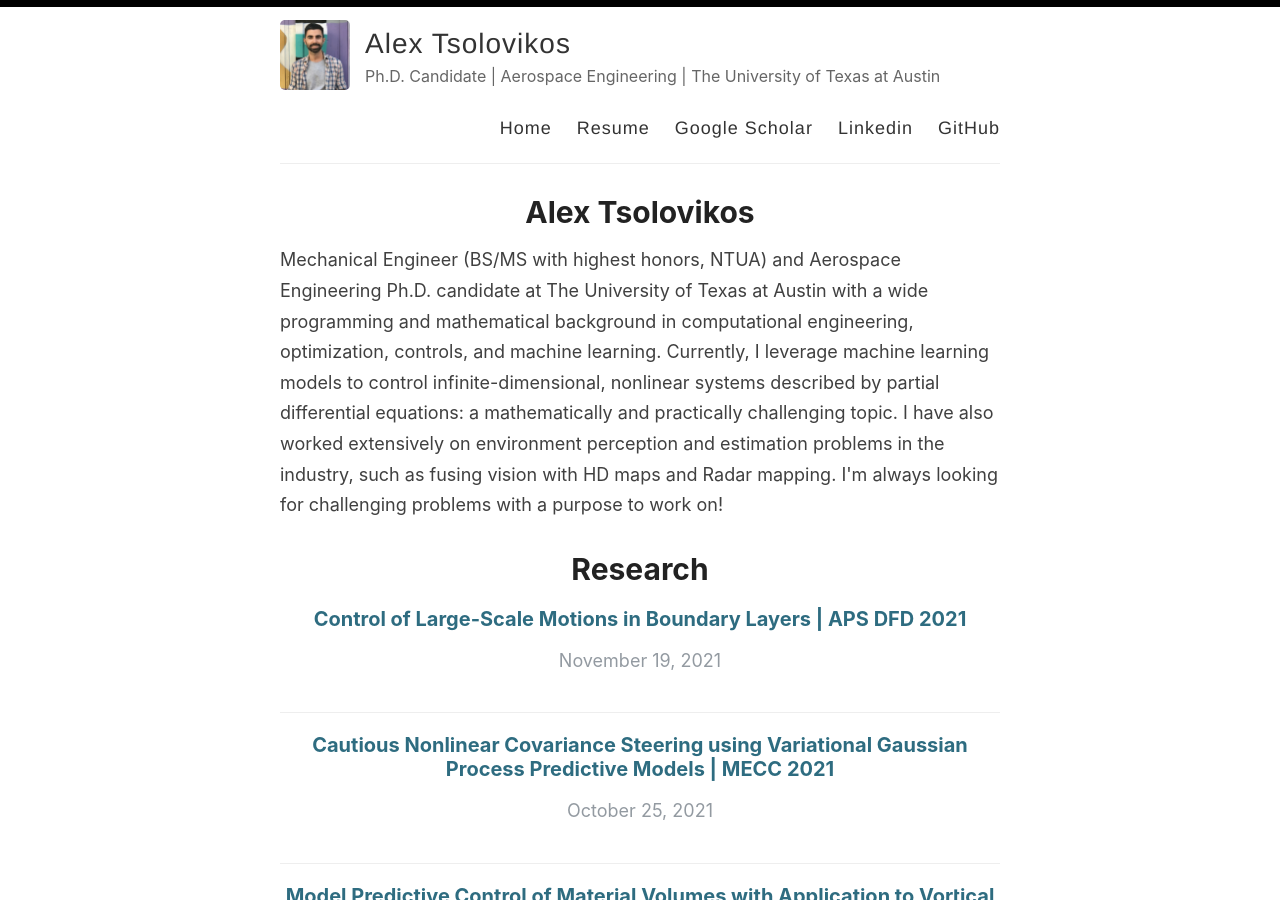
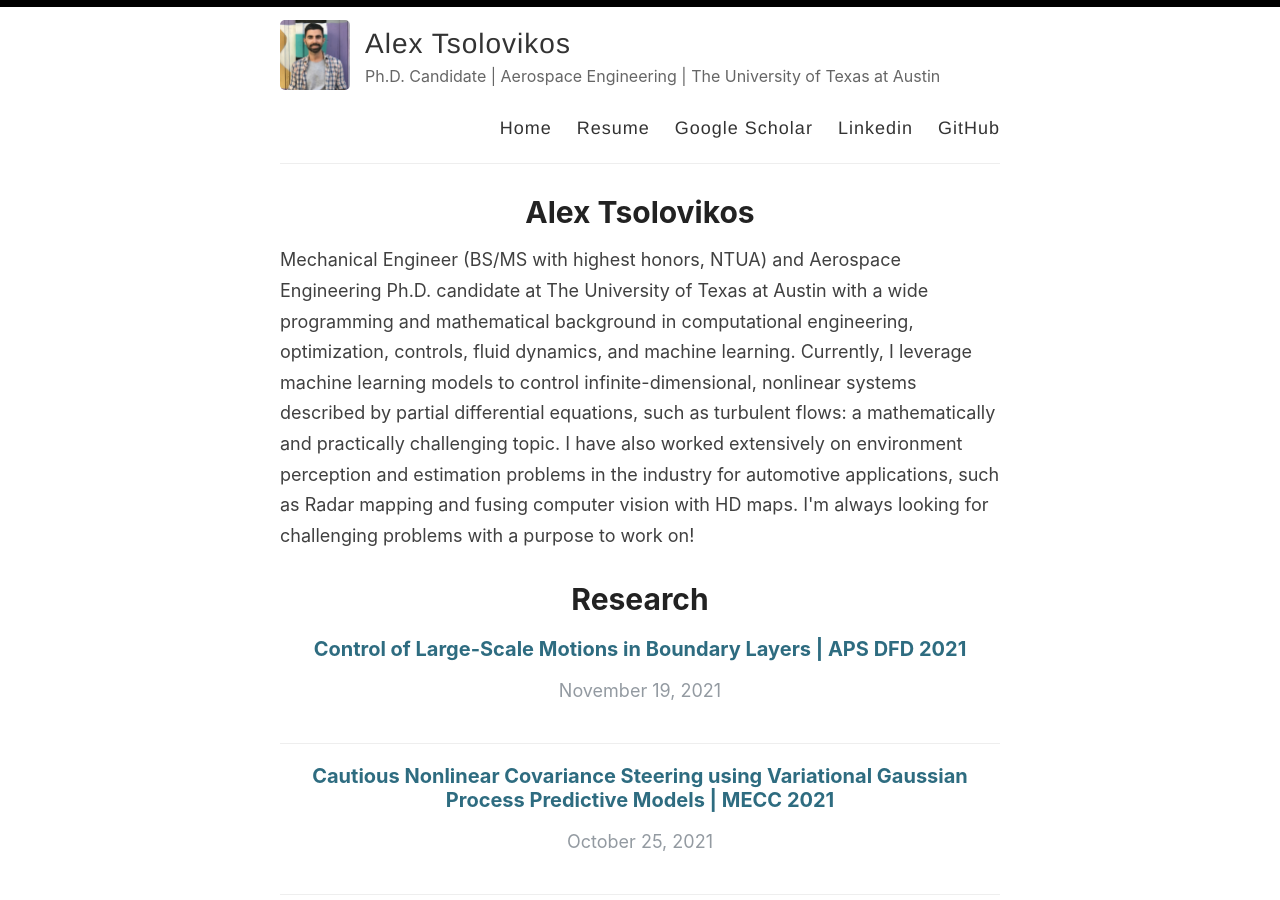
Before and after one commit to alextsolovikos/alextsolovikos.github.io, a Jekyll site: the page built from index.html, in a window 1280 px wide and 900 px high. Built offline with Jekyll 4.4.1, drawn with Linux system fonts in a browser that asks for light colours; the list of posts is cut into pages by our own code.

Commit message:
Update index.html

```diff
--- a/index.html
+++ b/index.html
@@ -5,7 +5,7 @@ title: Alex Tsolovikos
 order: 1
 ---
 
-Mechanical Engineer (BS/MS with highest honors, NTUA) and Aerospace Engineering Ph.D. candidate at The University of Texas at Austin with a wide programming and mathematical background in computational engineering, optimization, controls, and machine learning. Currently, I leverage machine learning models to control infinite-dimensional, nonlinear systems described by partial differential equations: a mathematically and practically challenging topic. I have also worked extensively on environment perception and estimation problems in the industry, such as fusing vision with HD maps and Radar mapping.
+Mechanical Engineer (BS/MS with highest honors, NTUA) and Aerospace Engineering Ph.D. candidate at The University of Texas at Austin with a wide programming and mathematical background in computational engineering, optimization, controls, fluid dynamics, and machine learning. Currently, I leverage machine learning models to control infinite-dimensional, nonlinear systems described by partial differential equations, such as turbulent flows: a mathematically and practically challenging topic. I have also worked extensively on environment perception and estimation problems in the industry for automotive applications, such as Radar mapping and fusing computer vision with HD maps.
 
 I'm always looking for challenging problems with a purpose to work on!
 
```
